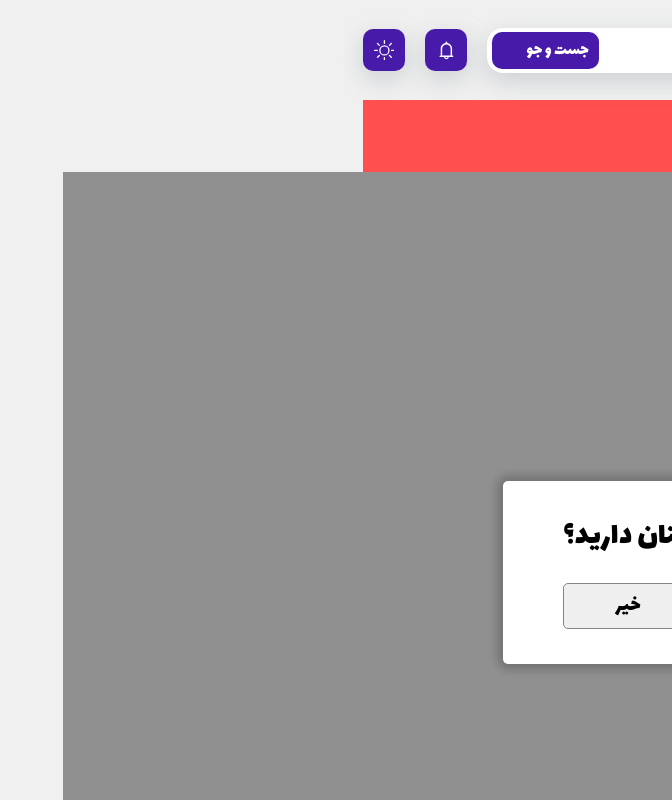
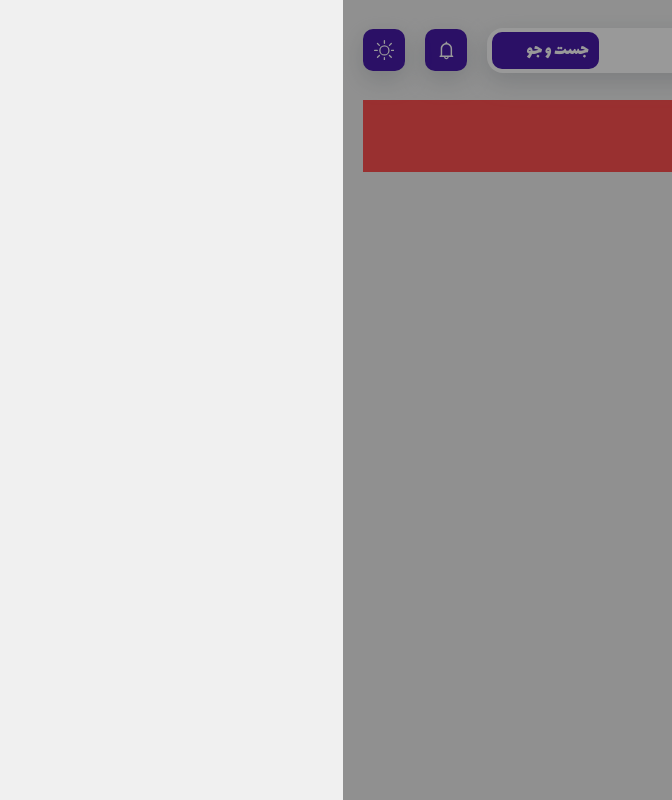
Before and after one commit to AmirNouri-dev/cms-farsi, a React (Vite) app: page /comments in a window 1280 px wide. Shown: the whole page, without its empty margins (608-1280 px from the left). Built offline with nearby package versions, Linux system fonts and the light colour scheme.

Commit message:
make portal for delete Modal

```diff
--- a/index.html
+++ b/index.html
@@ -8,6 +8,7 @@
   </head>
   <body>
     <div id="root" style="width: 100%; height: 100vh"></div>
+    <div id="modals-parent"></div>
     <script type="module" src="/src/main.jsx"></script>
   </body>
 </html>
--- a/src/Components/DeleteModal/DeleteModal.css
+++ b/src/Components/DeleteModal/DeleteModal.css
@@ -1,5 +1,8 @@
 .modal-parent {
   position: fixed;
+  top: 50%;
+  left: 50%;
+  transform: translate(-50%, -50%);
   z-index: 2;
   width: 100%;
   height: 100vh;
@@ -21,7 +24,7 @@
 }
 .delete-modal {
   background-color: var(--white);
-  padding: 40px 60px 35px;
+  padding: 50px 70px 40px;
   text-align: center;
   box-shadow: 0 0 10px 6px rgba(0, 0, 0, 0.2);
   border-radius: 5px;
@@ -36,6 +39,7 @@
 .delete-modal-btns {
   display: flex;
   column-gap: 20px;
+  margin-top: 5px;
 }
 .delete-btn {
   width: 100%;
--- a/src/Components/DeleteModal/DeleteModal.jsx
+++ b/src/Components/DeleteModal/DeleteModal.jsx
@@ -1,7 +1,8 @@
 import React from "react";
 import "./DeleteModal.css";
+import ReactDOM from "react-dom";
 export default function DeleteModal() {
-  return (
+  return ReactDOM.createPortal(
     <div className="modal-parent active">
       <div className="delete-modal">
         <h1>آیا از حذف اطمینان دارید؟</h1>
@@ -10,6 +11,7 @@ export default function DeleteModal() {
           <button className="delete-btn detele-modal-reject-btn">خیر</button>
         </div>
       </div>
-    </div>
+    </div>,
+    document.getElementById("modals-parent")
   );
 }
```
